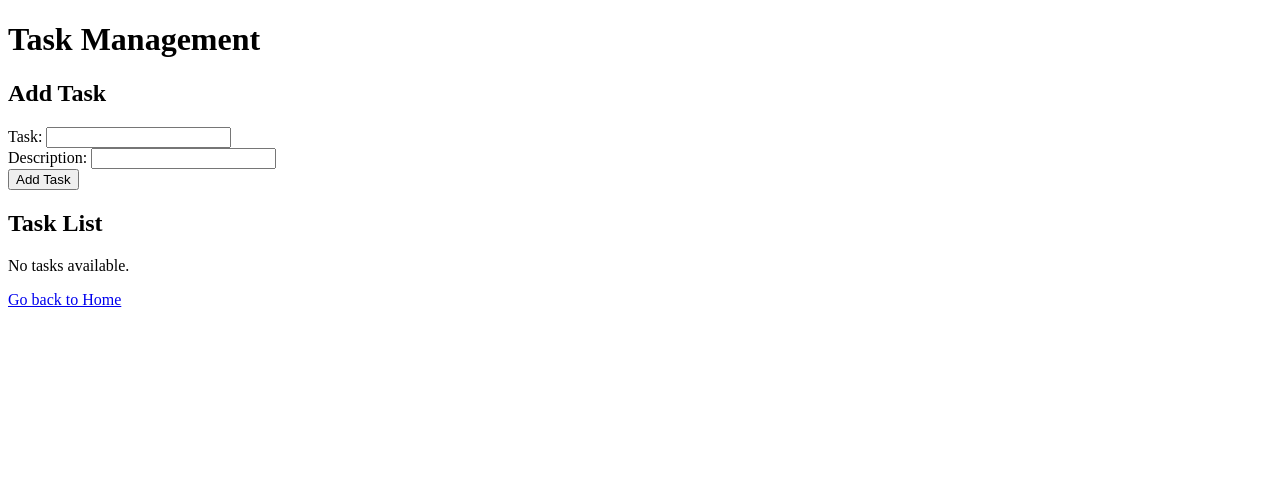
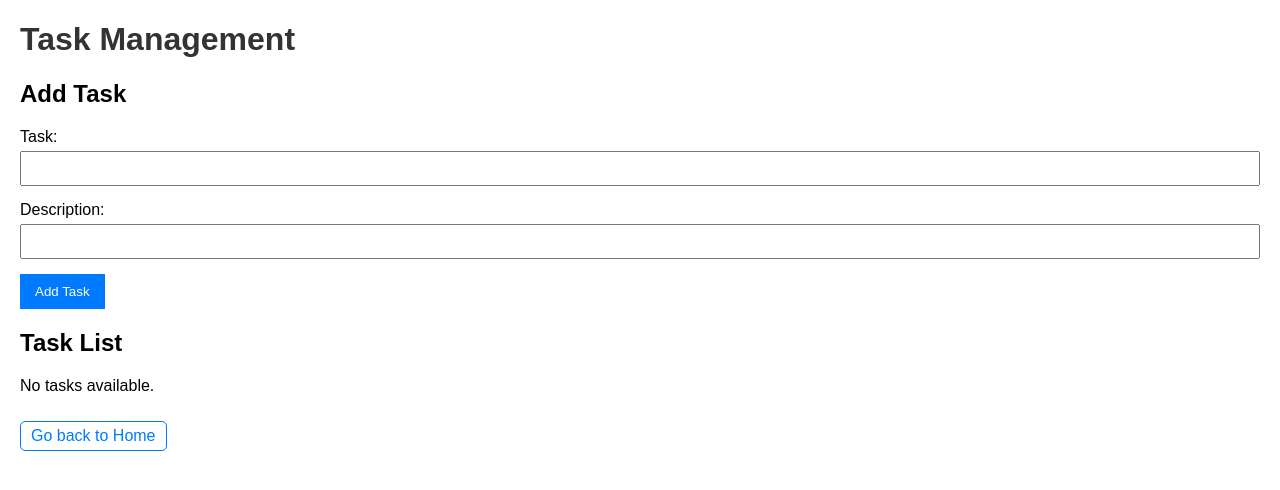
Before and after one commit to ubk8751/PA2577_2.0, a Flask app: template app/src/ui/templates/tasks.html in a window 1280 px wide. Shown: the top 490 px of the page. Run offline with Flask 3, Linux system fonts and the light colour scheme; the template is opened without the code that fills it, so the values that code supplies are empty.

Commit message:
Now it all looks good too

```diff
--- a/app/src/api/api.py
+++ b/app/src/api/api.py
@@ -4,7 +4,7 @@ import os
 
 from models import db, User, Task
 
-app = Flask(__name__, template_folder='../ui/templates')
+app = Flask(__name__, template_folder='../ui/templates', static_folder='../ui/static')
 
 DB_HOST = os.environ.get('DB_HOST', 'localhost')
 DB_PORT = os.environ.get('DB_PORT', '5432')
--- a/app/src/app.py
+++ b/app/src/app.py
@@ -5,7 +5,7 @@ import os
 
 from api.models import Task
 
-app = Flask(__name__, template_folder='ui/templates')
+app = Flask(__name__, template_folder='ui/templates', static_folder='ui/static')
 
 # Get the internal IP of the Flask API service using its service name
 API_SERVICE_NAME = 'flask-app-service'
--- a/app/src/ui/static/style.css
+++ b/app/src/ui/static/style.css
@@ -0,0 +1,66 @@
+body {
+    font-family: 'Arial', sans-serif;
+    margin: 20px;
+}
+
+h1 {
+    color: #333;
+}
+
+a {
+    color: #007bff;
+    text-decoration: none;
+    margin-right: 15px;
+}
+
+form {
+    margin-bottom: 20px;
+}
+
+label {
+    display: block;
+    margin-bottom: 5px;
+}
+
+input {
+    width: 100%;
+    padding: 8px;
+    margin-bottom: 15px;
+    box-sizing: border-box;
+}
+
+button {
+    background-color: #007bff;
+    color: #fff;
+    padding: 10px 15px;
+    border: none;
+    cursor: pointer;
+}
+
+button:hover {
+    background-color: #0056b3;
+}
+
+ul {
+    list-style: none;
+    padding: 0;
+}
+
+li {
+    margin-bottom: 20px;
+}
+
+a {
+    display: inline-block;
+    margin-top: 10px;
+    color: #007bff;
+    text-decoration: none;
+    border: 1px solid #007bff;
+    padding: 5px 10px;
+    border-radius: 5px;
+}
+
+a:hover {
+    background-color: #007bff;
+    color: #fff;
+}
--- a/app/src/ui/templates/add_user.html
+++ b/app/src/ui/templates/add_user.html
@@ -3,6 +3,7 @@
 <head>
     <meta charset="UTF-8">
     <meta name="viewport" content="width=device-width, initial-scale=1.0">
+    <link rel="stylesheet" href="{{ url_for('static', filename='style.css') }}">
     <title>Add User</title>
 </head>
 <body>
--- a/app/src/ui/templates/index.html
+++ b/app/src/ui/templates/index.html
@@ -3,6 +3,7 @@
 <head>
     <meta charset="UTF-8">
     <meta name="viewport" content="width=device-width, initial-scale=1.0">
+    <link rel="stylesheet" href="{{ url_for('static', filename='style.css') }}">
     <title>Flask API UI</title>
 </head>
 <body>
--- a/app/src/ui/templates/tasks.html
+++ b/app/src/ui/templates/tasks.html
@@ -3,6 +3,7 @@
 <head>
     <meta charset="UTF-8">
     <meta name="viewport" content="width=device-width, initial-scale=1.0">
+    <link rel="stylesheet" href="{{ url_for('static', filename='style.css') }}">
     <title>Manage Tasks</title>
 </head>
 <body>
```
Also changed, not shown: other parts of app/src/ui/templates/tasks.html (+22 -11 lines), app/src/ui/templates/result.html (deleted, +0 -12 lines).
